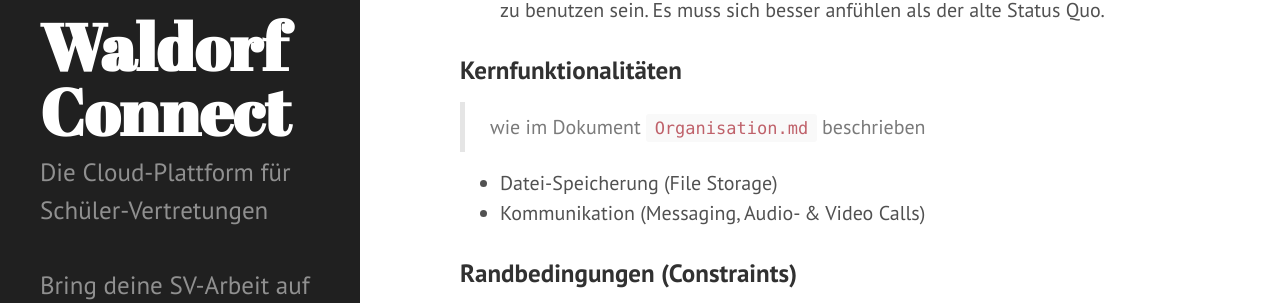
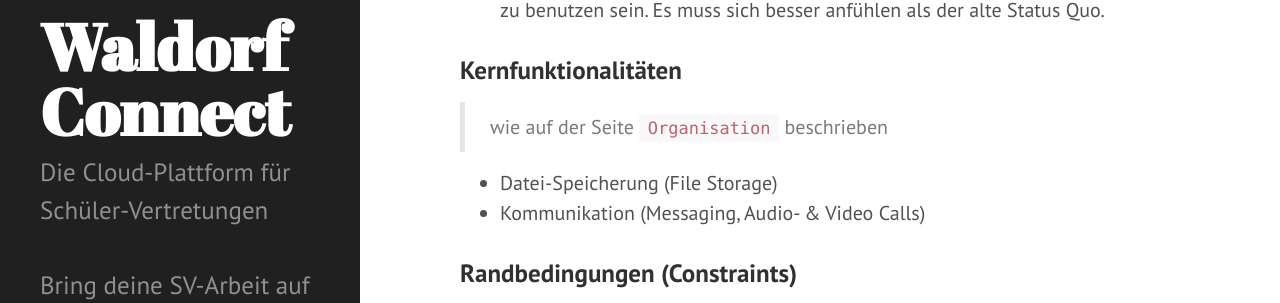
Before and after one commit to WaldorfConnect/documentation, a Jekyll site: the page built from Dokumentation.md, in a window 1280 px wide and 900 px high, scrolled down 2138 px. Shown: the part 146-449 px from the top of the window. Built offline with Jekyll 4.4.1, drawn with Linux system fonts in a browser that asks for light colours; Markdown is read by kramdown in place of the engine named in the settings.

Commit message:
adaption of Organisation document reference

```diff
--- a/Dokumentation.md
+++ b/Dokumentation.md
@@ -61,7 +61,7 @@ Gegen Ende sind dann die großen Design-Entscheidungen inklusive der verworfenen
 
 ### Kernfunktionalitäten
 
-> wie im Dokument `Organisation.md` beschrieben
+> wie auf der Seite `Organisation` beschrieben
 
 - Datei-Speicherung (File Storage)
 - Kommunikation (Messaging, Audio- & Video Calls)
```
